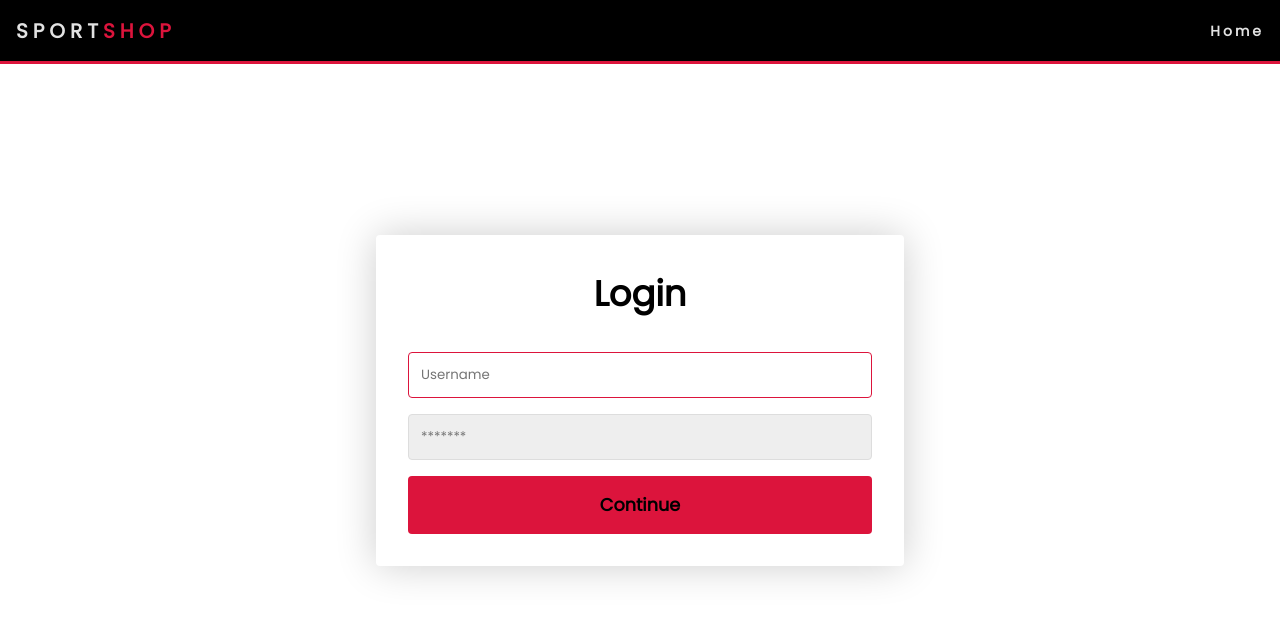
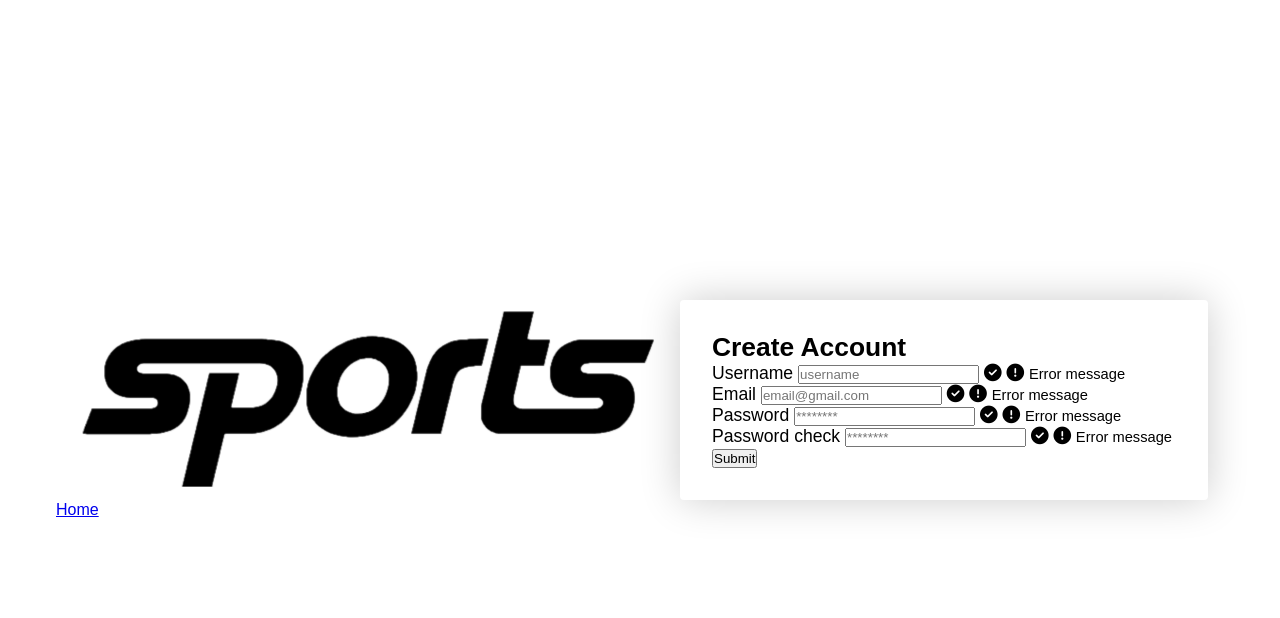
Before and after one commit to Alexaresmarin/myweb, a plain HTML site: page login.html in a window 1280 px wide. Drawn offline with nearby package versions, Linux system fonts and the light colour scheme.

Commit message:
Add files via upload

```diff
--- a/login.html
+++ b/login.html
@@ -1,5 +1,5 @@
 <!DOCTYPE html>
-<html lang="en">
+<html lang="en" class="w-100 m-0 p-0">
 
 <head>
     <meta charset="UTF-8">
@@ -8,7 +8,7 @@
 
     <!--  CSS  -->
 
-    <link rel="stylesheet" href="css/login.css">
+    <link rel="stylesheet" href="./css/login.css">
 
     <!--  JS  -->
 
@@ -22,61 +22,59 @@
 
     <!--  FONTS  -->
 
-    <link href='https://fonts.googleapis.com/css?family=Poppins' rel='stylesheet'>
+    <link rel="preconnect" href="https://fonts.gstatic.com">
+    <link href="https://fonts.googleapis.com/css2?family=Montserrat:wght@300&display=swap" rel="stylesheet">
 
-    <title>Login / Sign up</title>
+    <title>Sign up</title>
 </head>
 
 <body>
 
     <!--  NAVBAR  -->
 
-    <nav>
-        <div class="logo">
-            <h4>sport</h4><h4 class="h4">shop</h4>
-        </div>
-        <ul class="nav-links">
-            <li><a href="index.html">Home</a></li>
-        </ul>
-    </nav>
+    <header>
+        <img class="logo" src="./img/logo.png" alt="SPORTS">
+        <a class="home" href="./index.html">Home</a>
+    </header>
+
+    <!--  FORM  -->
 
     <div class="container">
-        <form class="form" id="login">
-            <h1 class="form__title">Login</h1>
-            <div class="form__message form__message--error"></div>
-            <div class="form__input-group">
-                <input type="text" class="form__input" autofocus placeholder="Username">
-                <div class="form__input-error-message"></div>
+        <div class="header">
+            <h2>Create Account</h2>
+        </div>
+        <form id="form" class="form">
+            <div class="form-control">
+                <label for="username">Username</label>
+                <input type="text" placeholder="username" id="username" />
+                <i class="fas fa-check-circle"></i>
+                <i class="fas fa-exclamation-circle"></i>
+                <small>Error message</small>
             </div>
-            <div class="form__input-group">
-                <input type="password" class="form__input" autofocus placeholder="*******">
-                <div class="form__input-error-message"></div>
+            <div class="form-control">
+                <label for="username">Email</label>
+                <input type="email" placeholder="email@gmail.com" id="email" />
+                <i class="fas fa-check-circle"></i>
+                <i class="fas fa-exclamation-circle"></i>
+                <small>Error message</small>
             </div>
-            <button class="form__button" type="submit">Continue</button>
+            <div class="form-control">
+                <label for="username">Password</label>
+                <input type="password" placeholder="********" id="password" />
+                <i class="fas fa-check-circle"></i>
+                <i class="fas fa-exclamation-circle"></i>
+                <small>Error message</small>
+            </div>
+            <div class="form-control">
+                <label for="username">Password check</label>
+                <input type="password" placeholder="********" id="password2" />
+                <i class="fas fa-check-circle"></i>
+                <i class="fas fa-exclamation-circle"></i>
+                <small>Error message</small>
+            </div>
+            <button>Submit</button>
         </form>
     </div>
-
-
-
-
-
-
-
-
-
-
-
-
-
-
-
-
-
-
-
-
-
-
 
     <!--  SCRIPTS  -->
 
```
Also changed, not shown: index.html (+45 -18 lines).
